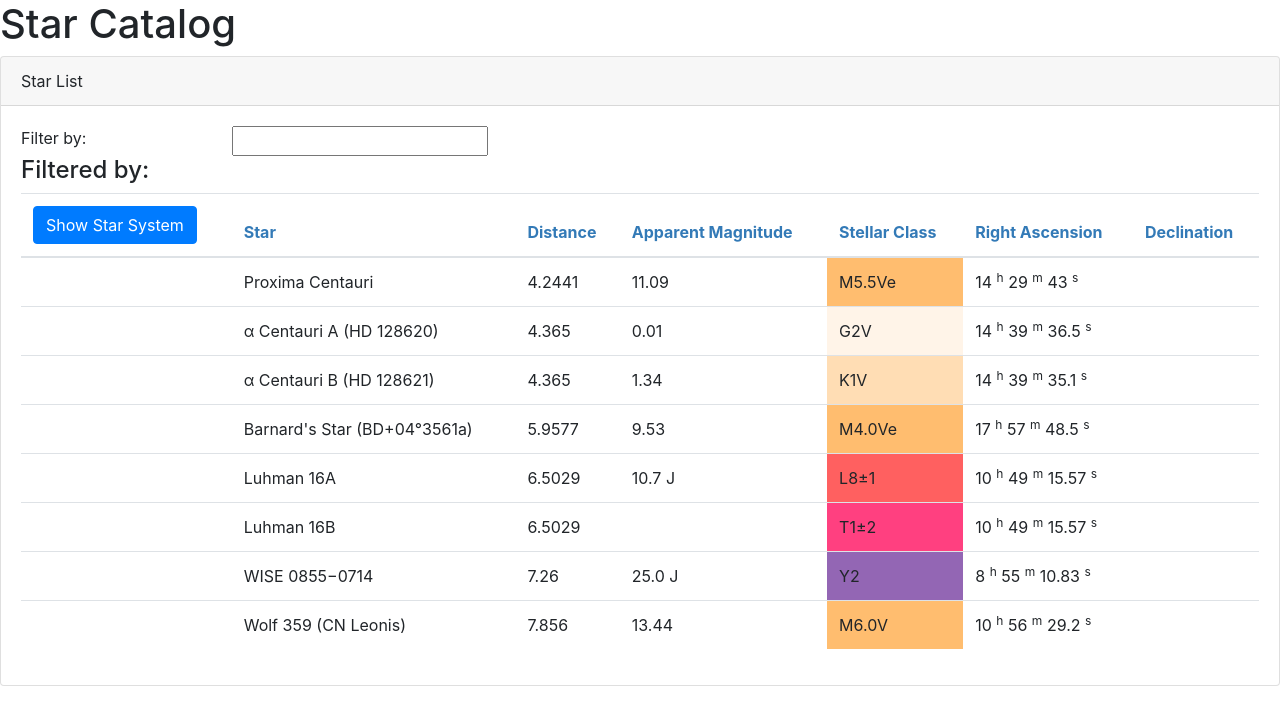
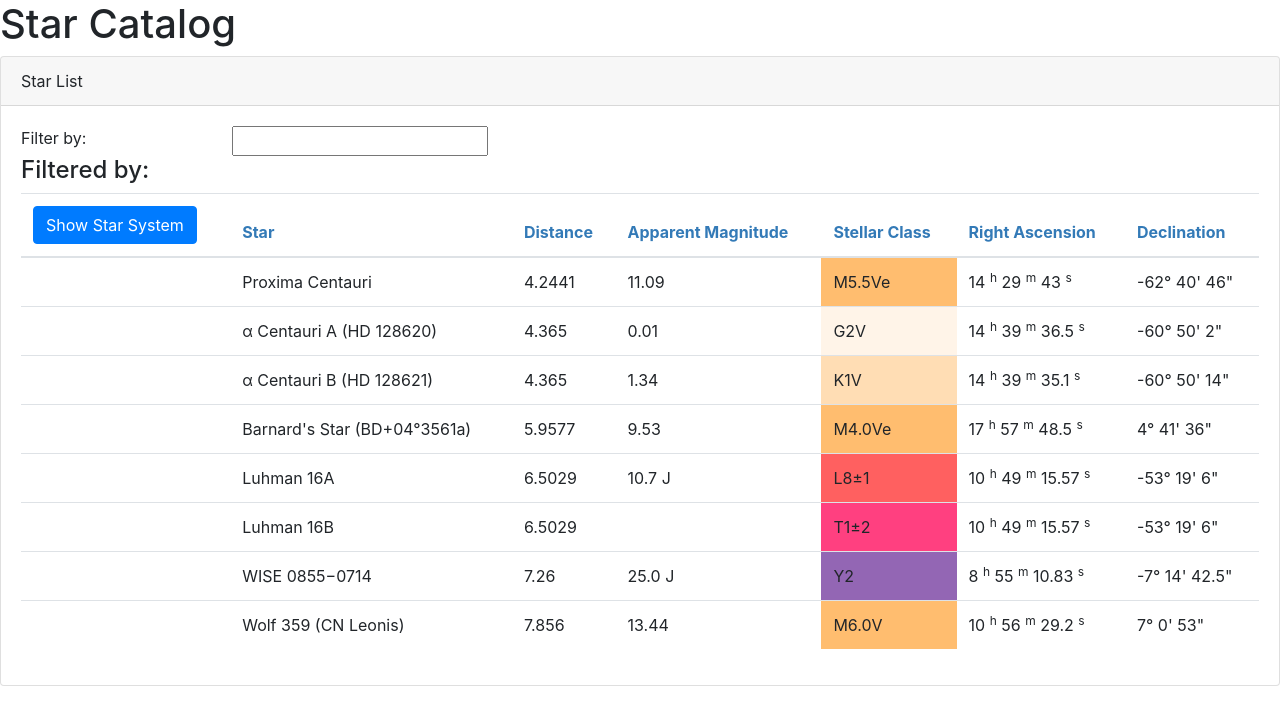
Before and after one commit to cwilkens/star-catalog, an Angular app: page / in a window 1280 px wide. Shown: the top 724 px of the page. Built offline with nearby package versions, Linux system fonts and the light colour scheme.

Commit message:
create declination component

```diff
--- a/src/app/app.module.ts
+++ b/src/app/app.module.ts
@@ -7,13 +7,15 @@ import { AppComponent } from './app.component';
 import { StarListComponent } from './stars/star-list.component';
 import { ConvertClassToColorPipe } from './shared/convert-class-to-color.pipe';
 import { RightAscensionComponent } from './shared/right-ascension.component';
+import { DeclinationComponent } from './shared/declination.component';
 
 @NgModule({
   declarations: [
     AppComponent,
     StarListComponent,
     ConvertClassToColorPipe,
-    RightAscensionComponent
+    RightAscensionComponent,
+    DeclinationComponent
   ],
   imports: [
     BrowserModule,
--- /dev/null
+++ b/src/app/shared/declination.component.html
@@ -0,0 +1,3 @@
+<div>
+    {{degrees}}° {{arcminutes}}' {{arcseconds}}"
+</div>
--- /dev/null
+++ b/src/app/shared/declination.component.ts
@@ -0,0 +1,22 @@
+import { Component, OnChanges, Input } from '@angular/core';
+
+@Component({
+    selector: 'sc-declination',
+    templateUrl: './declination.component.html'
+})
+export class DeclinationComponent implements OnChanges {
+    @Input() declination: string;
+    degrees: number;
+    arcminutes: number;
+    arcseconds: number;
+
+    ngOnChanges(): void {
+        // convert given string to °/′/″
+        var dIndex = this.declination.indexOf('°');
+        var mIndex = this.declination.indexOf('′');
+        var sIndex = this.declination.indexOf('″');
+        this.degrees = parseInt(this.declination.substring(0, dIndex).replace('−', '-'));
+        this.arcminutes = +this.declination.substring(dIndex+1, mIndex);
+        this.arcseconds = +this.declination.substring(mIndex+1, sIndex);
+    }
+}
--- a/src/app/shared/right-ascension.component.css
+++ /dev/null
@@ -1,6 +0,0 @@
-.crop {
-    overflow: hidden;
-}
-/* div {
-    cursor: pointer;
-} */
--- a/src/app/shared/right-ascension.component.html
+++ b/src/app/shared/right-ascension.component.html
@@ -1,5 +1,4 @@
-<div class="crop"
-    [title]="decimals">
+<div>
     {{hours}}
     <sup>h</sup>
     {{minutes}}
--- a/src/app/shared/right-ascension.component.ts
+++ b/src/app/shared/right-ascension.component.ts
@@ -2,8 +2,7 @@ import { Component, OnChanges, Input } from '@angular/core';
 
 @Component({
     selector: 'sc-right-ascension',
-    templateUrl: './right-ascension.component.html',
-    styleUrls: ['./right-ascension.component.css']
+    templateUrl: './right-ascension.component.html'
 })
 export class RightAscensionComponent implements OnChanges {
     @Input() rightAscension: string;
--- a/src/app/stars/star-list.component.html
+++ b/src/app/stars/star-list.component.html
@@ -42,7 +42,7 @@
                         <td>{{ star.apparentMag }}</td>
                         <td style.background-color="{{star.stellarClass | convertClassToColor}}">{{ star.stellarClass }}</td>
                         <td><sc-right-ascension [rightAscension]='star.rightAscension'></sc-right-ascension></td>
-                        <td></td>
+                        <td><sc-declination [declination]='star.declination'></sc-declination></td>
                     </tr>
                 </tbody>
             </table>
```
